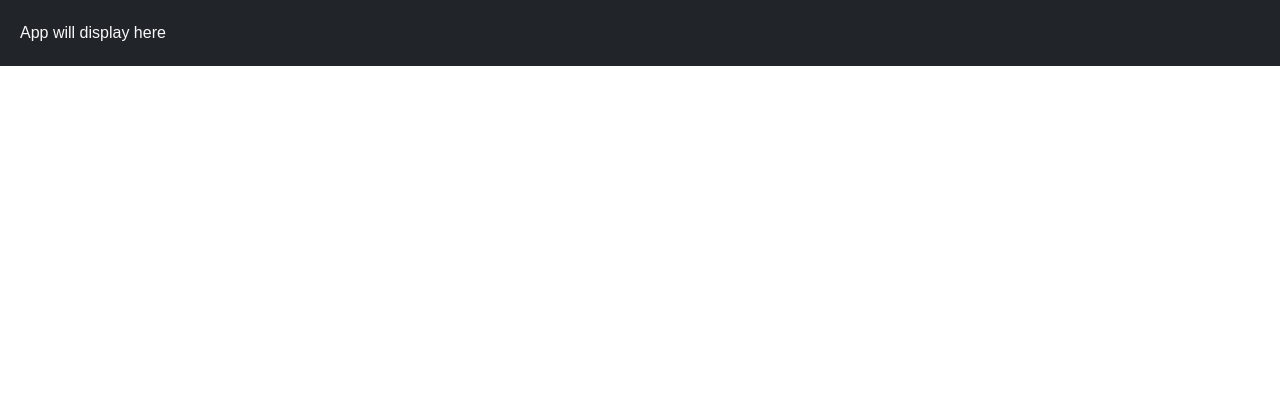
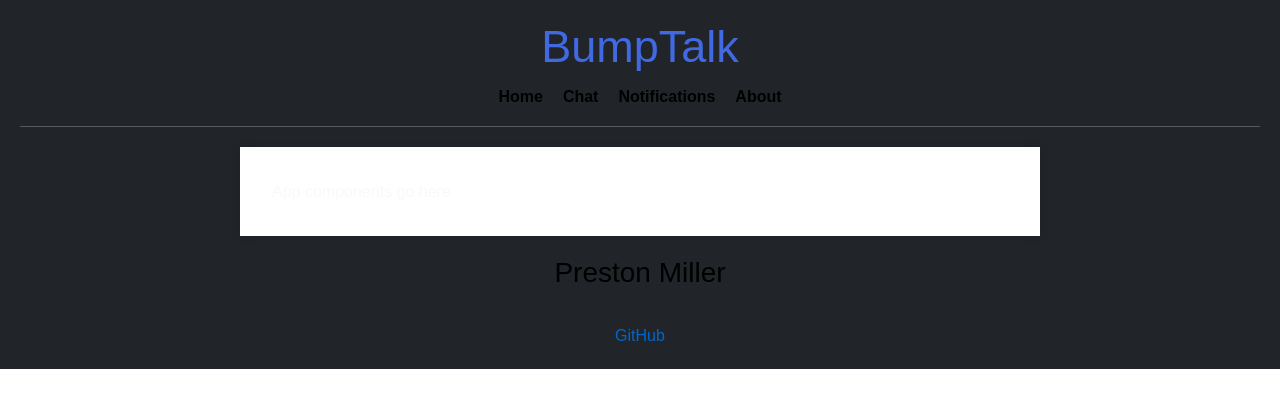
Before and after one commit to Preston-Miller/mycs260startup, a React (Vite) app: page / in a window 1280 px wide. Shown: the top 408 px of the page. Built offline with nearby package versions, Linux system fonts and the light colour scheme.

Commit message:
added header and footer to app.jsx, looks good on dev

```diff
--- a/src/app.jsx
+++ b/src/app.jsx
@@ -3,5 +3,29 @@ import 'bootstrap/dist/css/bootstrap.min.css';
 import './app.css';
 
 export default function App() {
-  return <div className='body bg-dark text-light'>App will display here</div>;
+  return (
+    <div className='body bg-dark text-light'>
+        <header>
+            <h1>BumpTalk</h1>
+            <nav>
+                <menu>
+                    <li> <a href="index.html">Home</a></li>
+                    <li> <a href="talk.html">Chat</a></li>
+                    <li> <a href="updates.html">Notifications</a></li>
+                    <li> <a href="about.html">About</a></li>
+                </menu>
+            </nav>
+            <hr />
+        </header>
+
+        <main>App components go here</main>
+
+        <footer>
+        <h3>Preston Miller</h3>
+        <br/>
+        <a href="https://github.com/Preston-Miller/mycs260startup.git">GitHub</a>
+        </footer>
+
+    </div>
+  );
 }
```
